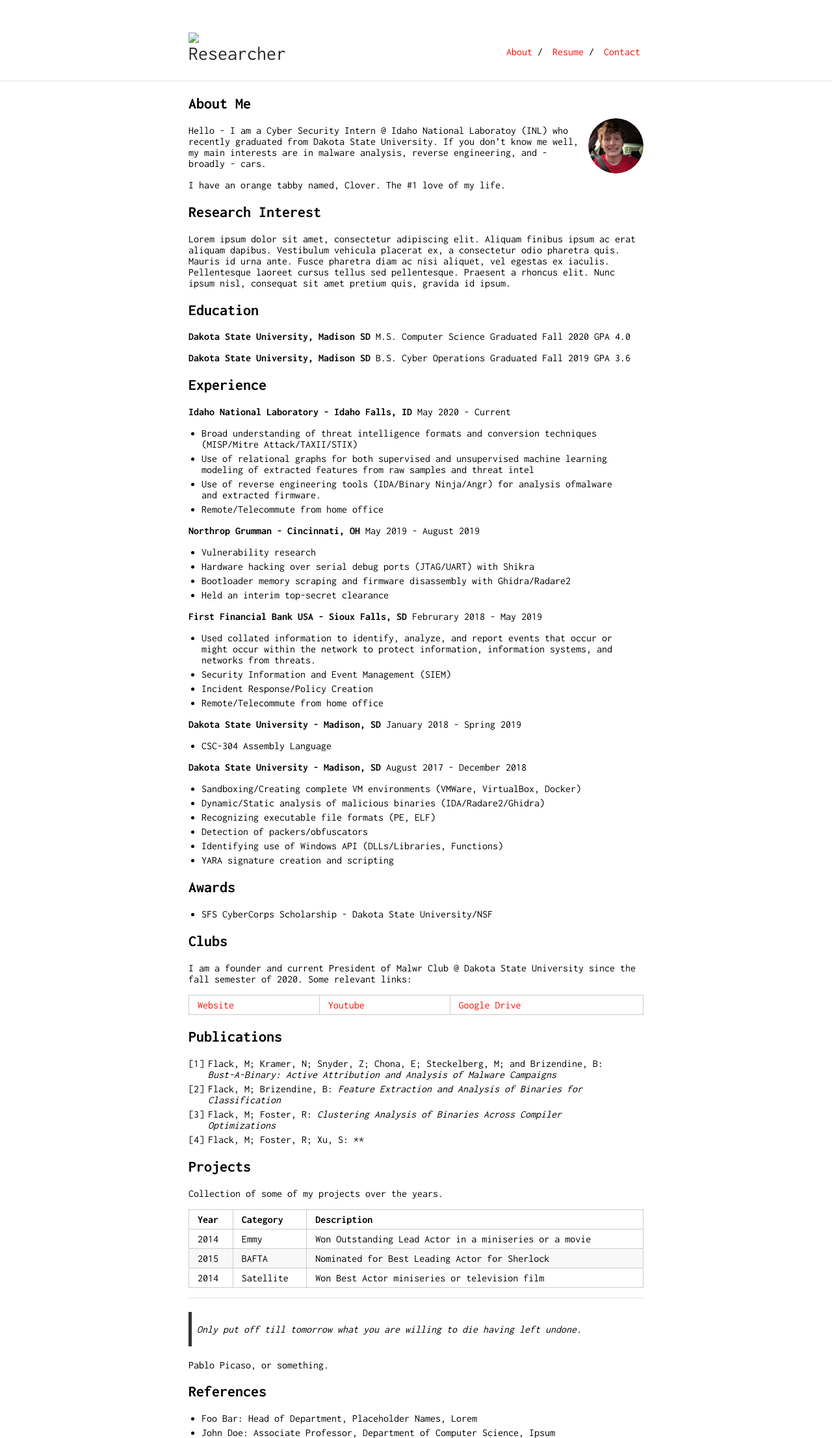
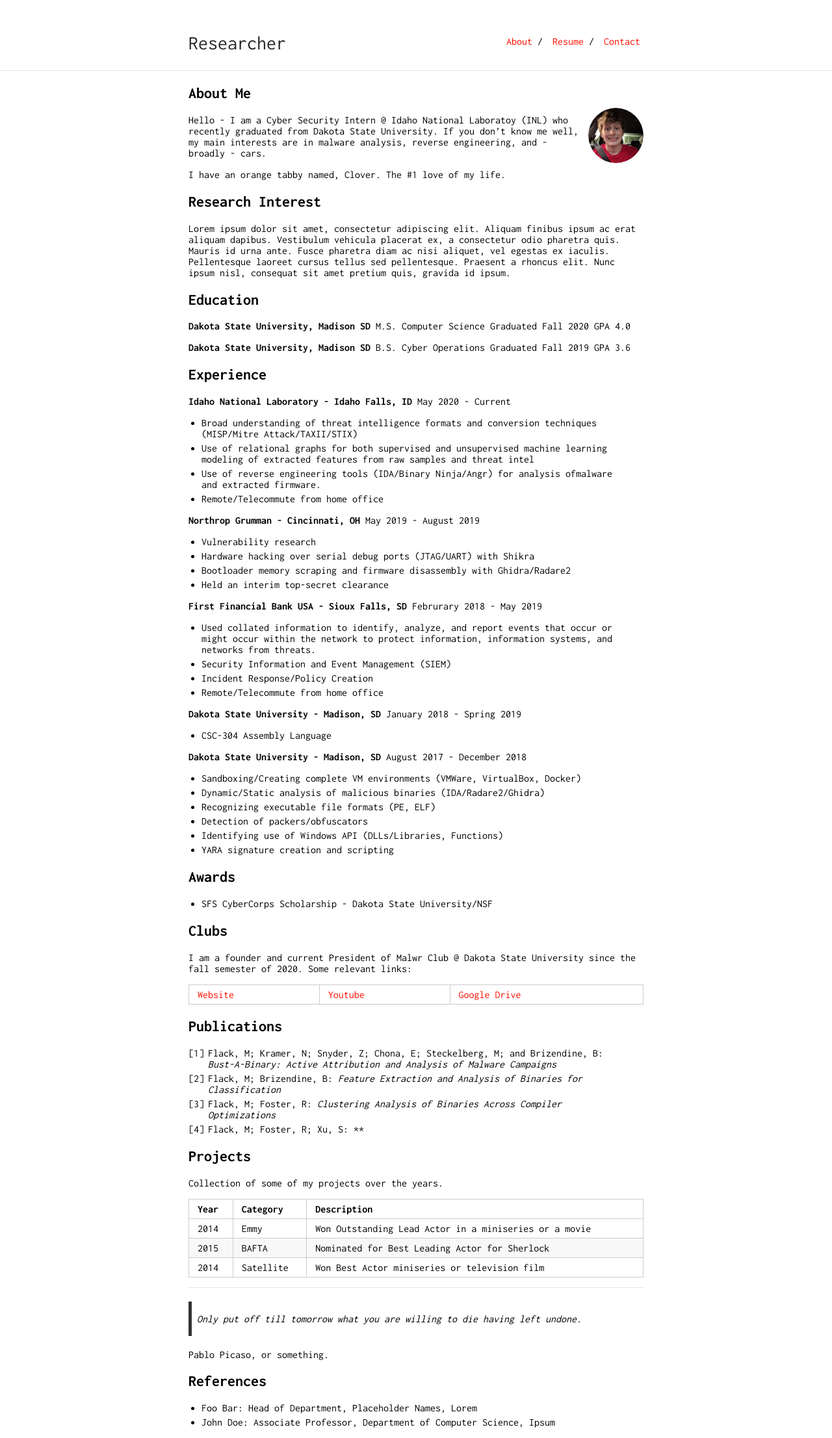
Before and after one commit to micahflack/homepage, a Jekyll site: the page built from index.md, in a window 1280 px wide. Shown: the whole page at 65% size. Built offline with Jekyll 4.4.1, drawn with Linux system fonts in a browser that asks for light colours; our own code applies the rules of GitHub Pages for plain Markdown files.

Commit message:
fixing favicon loading issue

```diff
--- a/_config.yml
+++ b/_config.yml
@@ -3,7 +3,7 @@ url: "https://micahflack.com"
 baseurl: "/home"
 
 markdown: kramdown
-ins_logo: "./favicon-32x32png"
+#ins_logo: "./favicon-32x32png"
 
 #tracking_id: #
 
```
Also changed, not shown: favicon-16x16.png (deleted), favicon.ico (renamed from favicon-32x32.png).
